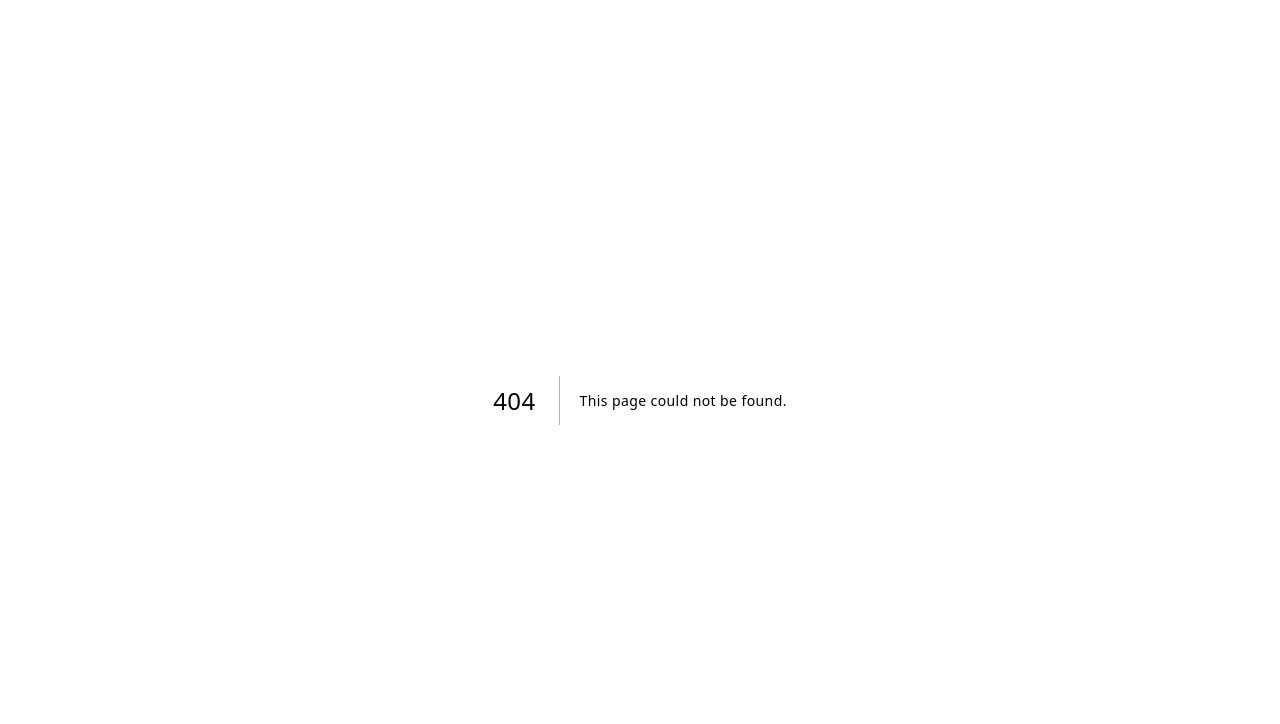
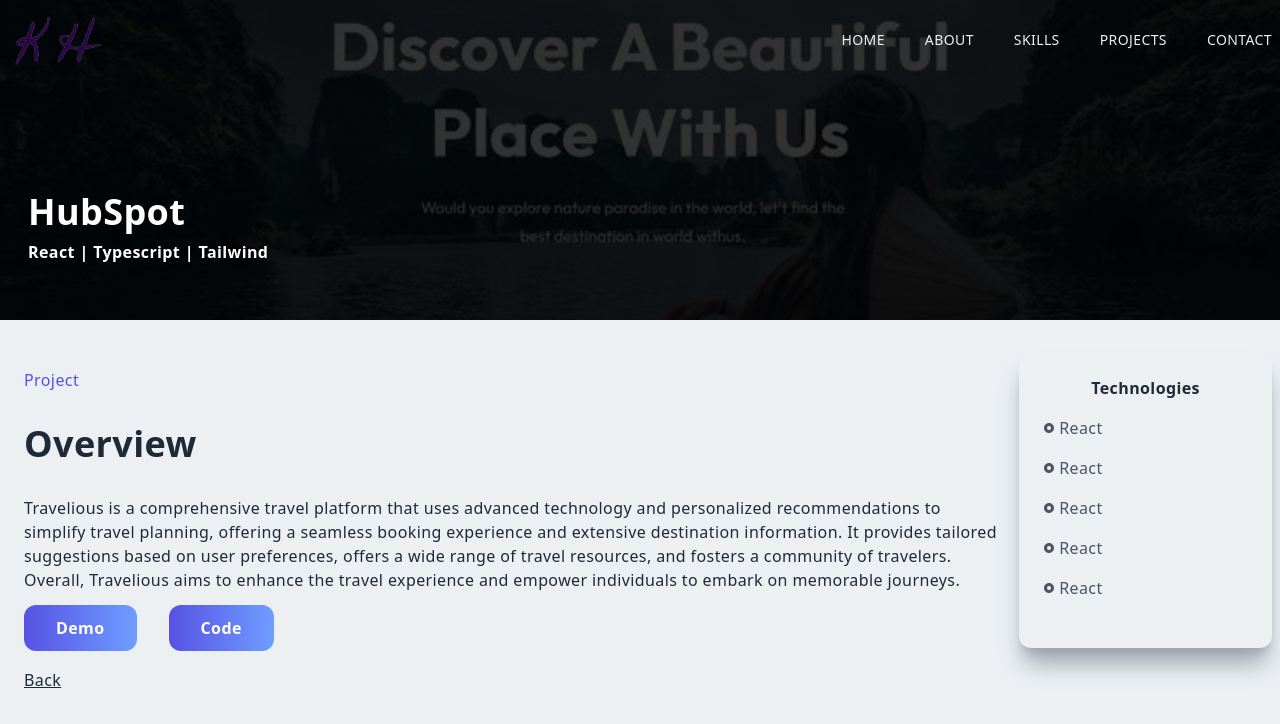
Before and after one commit to KhaledHN/portfolio-nextjs, a Next.js app: page /projects/1 in a window 1280 px wide. Before the commit this address had no page. Shown: the top 724 px of the page. Built offline with nearby package versions, Linux system fonts and the light colour scheme.

Commit message:
WIP: Dynamic route for projects detail page

```diff
--- a/pages/Colorlib.jsx
+++ /dev/null
@@ -1,81 +0,0 @@
-import Link from "next/link";
-import Image from "next/image";
-import ColorLib from "../public/projectsAssets/Colorlibs.jpeg";
-import { RiRadioButtonFill } from "react-icons/ri";
-import Navbar from "@/components/Navbar";
-import projectsData from "../pages/api/Projects.json";
-
-const Colorlib = () => {
-  return (
-    <div className="w-full ">
-      <Navbar isDark={true} />
-      <div className="w-sceen h-[30vh] lg:h-[40vh] relative ">
-        <div className="absolute top-0 left-0 w-full h-[30vh] lg:h-[40vh] bg-black/80 z-10 " />
-        <Image
-          className="absolute z-1"
-          layout="fill"
-          objectFit="cover"
-          src={projectsData.projects[1].image}
-          alt="/"
-        />
-        <div className="absolute top-[70%] max-w-[1240px] w-full left-[50%] right-[50%] translate-x-[-50%] translate-y-[-50%] text-white z-10 p-2 ">
-          <h2 className="py-2">{projectsData.projects[1].title}</h2>
-          <h3>Technologys...</h3>
-        </div>
-      </div>
-
-      <div className="mac-w-[1240px] mx-auto p-2 grid md:grid-cols-5 gab-8 pt-8 ">
-        <div className="col-span-4">
-          <p className="p-4 text-[#5651e5] ">Project</p>
-          <h2 className=" p-4">Overview</h2>
-          <p className="p-4">{projectsData.projects[1].body}</p>
-          <form className="py-2 pl-4">
-            <a
-              href={projectsData.projects[1].demo_url}
-              className="px-8 py-3 mt-4 mr-8 rounded-xl bg-gradient-to-r from-[#5752e5] to-[#6f9dff]  "
-            >
-              Demo
-            </a>
-            <a
-              href={projectsData.projects[1].code_url}
-              className="px-8 py-3 mt-4 rounded-xl bg-gradient-to-r from-[#5752e5] to-[#6f9dff]"
-            >
-              Code
-            </a>
-          </form>
-        </div>
-        <div className="col-span-4 md:col-span-1 shadow-xl shadow-gray-400 rounded-xl p-4">
-          <div className="p-2">
-            <p className="text-center font-bold pb-2">Technologies</p>
-            <div className="grid grid-cols-3 md:grid-cols-1">
-              <p className="text-gray-600 py-2 flex items-center">
-                <RiRadioButtonFill className="pr-1" /> React
-              </p>
-
-              <p className="text-gray-600 py-2 flex items-center">
-                <RiRadioButtonFill className="pr-1" /> React
-              </p>
-
-              <p className="text-gray-600 py-2 flex items-center">
-                <RiRadioButtonFill className="pr-1" /> React
-              </p>
-
-              <p className="text-gray-600 py-2 flex items-center">
-                <RiRadioButtonFill className="pr-1" /> React
-              </p>
-
-              <p className="text-gray-600 py-2 flex items-center">
-                <RiRadioButtonFill className="pr-1" /> React
-              </p>
-            </div>
-          </div>
-        </div>
-        <Link href="/#projects">
-          <p className=" underline py-5 pl-4 cursor-pointer">Back</p>
-        </Link>
-      </div>
-    </div>
-  );
-};
-
-export default Colorlib;
--- a/pages/Travel.jsx
+++ /dev/null
@@ -1,67 +0,0 @@
-import React from "react";
-import Link from "next/link";
-import Image from "next/image";
-import { RiRadioButtonFill } from "react-icons/ri";
-import Navbar from "@/components/Navbar";
-import projectsData from "../pages/api/Projects.json";
-
-const Travel = () => {
-  return (
-    <div className="w-full ">
-      <Navbar isDark={true} />
-      <div className="w-sceen h-[30vh] lg:h-[40vh] relative ">
-        <div className="absolute top-0 left-0 w-full h-[30vh] lg:h-[40vh] bg-black/80 z-10 " />
-        <Image
-          className="absolute z-1"
-          layout="fill"
-          objectFit="cover"
-          src={projectsData.projects[0].image}
-          alt="/"
-        />
-        <div className="absolute top-[70%] max-w-[1240px] w-full left-[50%] right-[50%] translate-x-[-50%] translate-y-[-50%] text-white z-10 p-2 ">
-          <h2 className="py-2">{projectsData.projects[0].title}</h2>
-          <h3>React | Typescript | Tailwind</h3>
-        </div>
-      </div>
-
-      <div className="mac-w-[1240px] mx-auto p-2 grid md:grid-cols-5 gab-8 pt-8 ">
-        <div className="col-span-4">
-          <p className="p-4 text-[#5651e5] ">Project</p>
-          <h2 className=" p-4">Overview</h2>
-          <p className="p-4">{projectsData.projects[0].body}</p>
-          <div className="pl-4">
-            <button className="px-8 py-2 mt-4 mr-8">Demo</button>
-            <button className="px-8 py-2 mt-4">Code</button>
-          </div>
-        </div>
-        <div className="col-span-4 md:col-span-1 shadow-xl shadow-gray-400 rounded-xl p-4">
-          <div className="p-2">
-            <p className="text-center font-bold pb-2">Technologies</p>
-            <div className="grid grid-cols-3 md:grid-cols-1">
-              <p className="text-gray-600 py-3 flex items-center">
-                <RiRadioButtonFill className="pr-1" /> React
-              </p>
-
-              <p className="text-gray-600 py-3 flex items-center">
-                <RiRadioButtonFill className="pr-1" /> Typescript
-              </p>
-
-              <p className="text-gray-600 py-3 flex items-center">
-                <RiRadioButtonFill className="pr-1" /> Tailwind
-              </p>
-
-              <p className="text-gray-600 py-3 flex items-center">
-                <RiRadioButtonFill className="pr-1" /> Open Graph
-              </p>
-            </div>
-          </div>
-        </div>
-        <Link href="/#projects">
-          <p className=" px-4 underline cursor-pointer">Back</p>
-        </Link>
-      </div>
-    </div>
-  );
-};
-
-export default Travel;
--- a/pages/White3.jsx
+++ /dev/null
@@ -1,69 +0,0 @@
-import React from "react";
-import Link from "next/link";
-import Image from "next/image";
-import whiteImg3 from "../assets/white3.png";
-import { RiRadioButtonFill } from "react-icons/ri";
-import Navbar from "@/components/Navbar";
-
-const White3 = () => {
-  return (
-    <div className="w-full ">
-      <Navbar isDark={true} />
-      <div className="w-sceen h-[30vh] lg:h-[40vh] relative ">
-        <div className="absolute top-0 left-0 w-full h-[30vh] lg:h-[40vh] bg-black/80 z-10 " />
-        <Image
-          className="absolute z-1"
-          layout="fill"
-          objectFit="cover"
-          src={whiteImg3}
-          alt="/"
-        />
-        <div className="absolute top-[70%] max-w-[1240px] w-full left-[50%] right-[50%] translate-x-[-50%] translate-y-[-50%] text-white z-10 p-2 ">
-          <h2 className="py-2">White3</h2>
-          <h3>Technologys...</h3>
-        </div>
-      </div>
-
-      <div className="mac-w-[1240px] mx-auto p-2 grid md:grid-cols-5 gab-8 pt-8 ">
-        <div className="col-span-4">
-          <p className="p-4 text-[#5651e5] ">Project</p>
-          <h2 className=" p-4">Overview</h2>
-          <p className="p-4">Text Overview</p>
-          <button className="px-8 py-2 mt-4 mr-8">Demo</button>
-          <button className="px-8 py-2 mt-4">Code</button>
-        </div>
-        <div className="col-span-4 md:col-span-1 shadow-xl shadow-gray-400 rounded-xl p-4">
-          <div className="p-2">
-            <p className="text-center font-bold pb-2">Technologies</p>
-            <div className="grid grid-cols-3 md:grid-cols-1">
-              <p className="text-gray-600 py-2 flex items-center">
-                <RiRadioButtonFill className="pr-1" /> React
-              </p>
-
-              <p className="text-gray-600 py-2 flex items-center">
-                <RiRadioButtonFill className="pr-1" /> React
-              </p>
-
-              <p className="text-gray-600 py-2 flex items-center">
-                <RiRadioButtonFill className="pr-1" /> React
-              </p>
-
-              <p className="text-gray-600 py-2 flex items-center">
-                <RiRadioButtonFill className="pr-1" /> React
-              </p>
-
-              <p className="text-gray-600 py-2 flex items-center">
-                <RiRadioButtonFill className="pr-1" /> React
-              </p>
-            </div>
-          </div>
-        </div>
-        <Link href="/#projects">
-          <p className=" underline cursor-pointer">Back</p>
-        </Link>
-      </div>
-    </div>
-  );
-};
-
-export default White3;
--- a/pages/White4.jsx
+++ b/pages/projects/[slug].jsx
@@ -1,11 +1,14 @@
 import React from "react";
 import Link from "next/link";
 import Image from "next/image";
-import whiteImg4 from "../assets/white4.png";
+
 import { RiRadioButtonFill } from "react-icons/ri";
 import Navbar from "@/components/Navbar";
+import projectsData from "../api/Projects.json";
 
-const White4 = () => {
+const ProjectPage = () => {
+  const myProject = projectsData.projects[0];
+
   return (
     <div className="w-full ">
       <Navbar isDark={true} />
@@ -15,12 +18,12 @@
           className="absolute z-1"
           layout="fill"
           objectFit="cover"
-          src={whiteImg4}
+          src={myProject.image}
           alt="/"
         />
         <div className="absolute top-[70%] max-w-[1240px] w-full left-[50%] right-[50%] translate-x-[-50%] translate-y-[-50%] text-white z-10 p-2 ">
-          <h2 className="py-2">White4</h2>
-          <h3>Technologys...</h3>
+          <h2 className="py-2">HubSpot</h2>
+          <h3>React | Typescript | Tailwind</h3>
         </div>
       </div>
 
@@ -28,9 +31,21 @@
         <div className="col-span-4">
           <p className="p-4 text-[#5651e5] ">Project</p>
           <h2 className=" p-4">Overview</h2>
-          <p className="p-4">Text Overview</p>
-          <button className="px-8 py-2 mt-4 mr-8">Demo</button>
-          <button className="px-8 py-2 mt-4">Code</button>
+          <p className="p-4">{myProject.body}</p>
+          <form className="pl-4 py-2">
+            <a
+              href={myProject.demo_url}
+              className="px-8 py-3 mt-4 mr-8 rounded-xl text-white font-bold bg-gradient-to-r from-[#5752e5] to-[#6f9dff]  "
+            >
+              Demo
+            </a>
+            <a
+              href={myProject.code_url}
+              className="px-8 py-3 mt-4 rounded-xl text-white font-bold bg-gradient-to-r from-[#5752e5] to-[#6f9dff]  "
+            >
+              Code
+            </a>
+          </form>
         </div>
         <div className="col-span-4 md:col-span-1 shadow-xl shadow-gray-400 rounded-xl p-4">
           <div className="p-2">
@@ -59,11 +74,11 @@
           </div>
         </div>
         <Link href="/#projects">
-          <p className=" underline cursor-pointer">Back</p>
+          <p className=" underline py-5 pl-4  cursor-pointer">Back</p>
         </Link>
       </div>
     </div>
   );
 };
 
-export default White4;
+export default ProjectPage;
```
